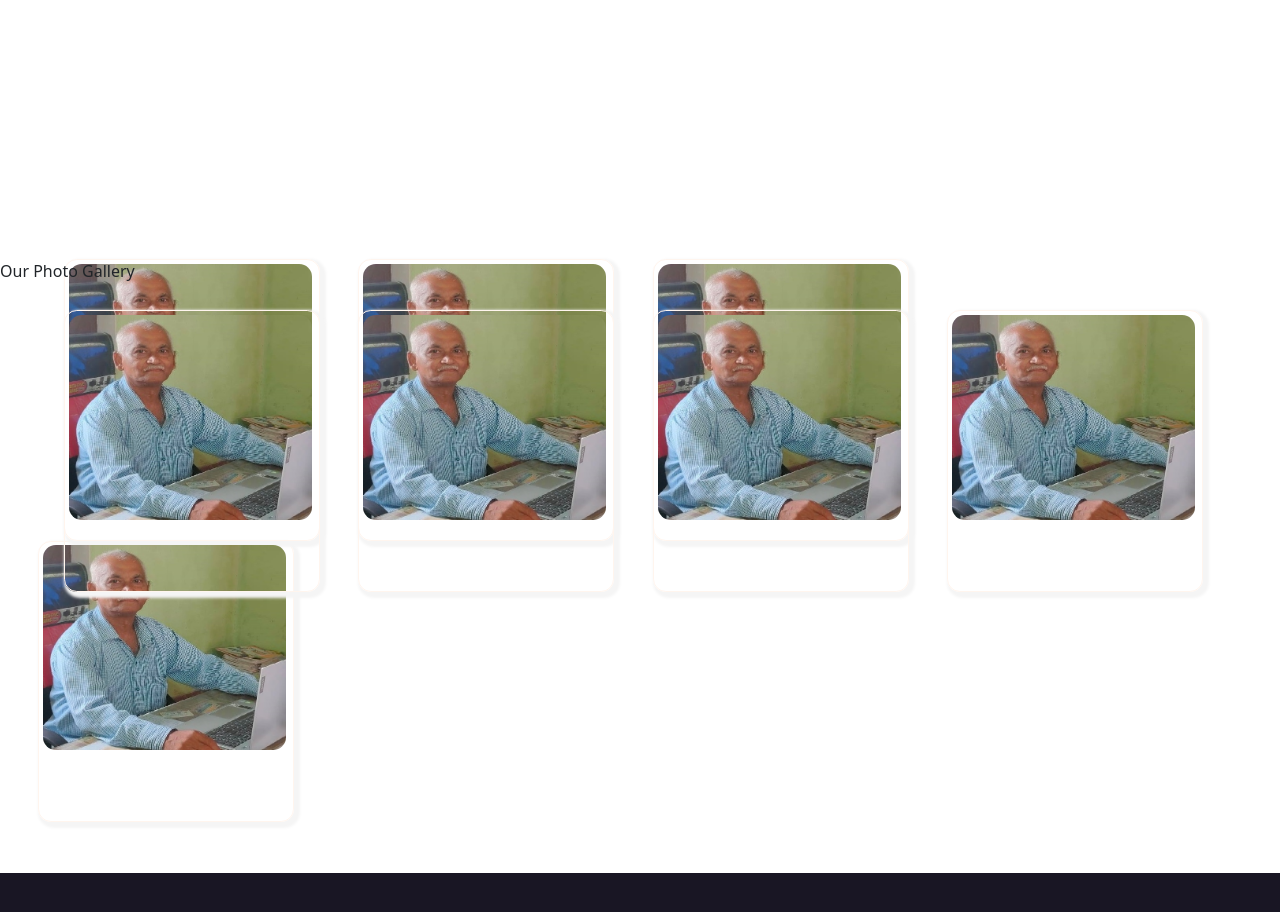
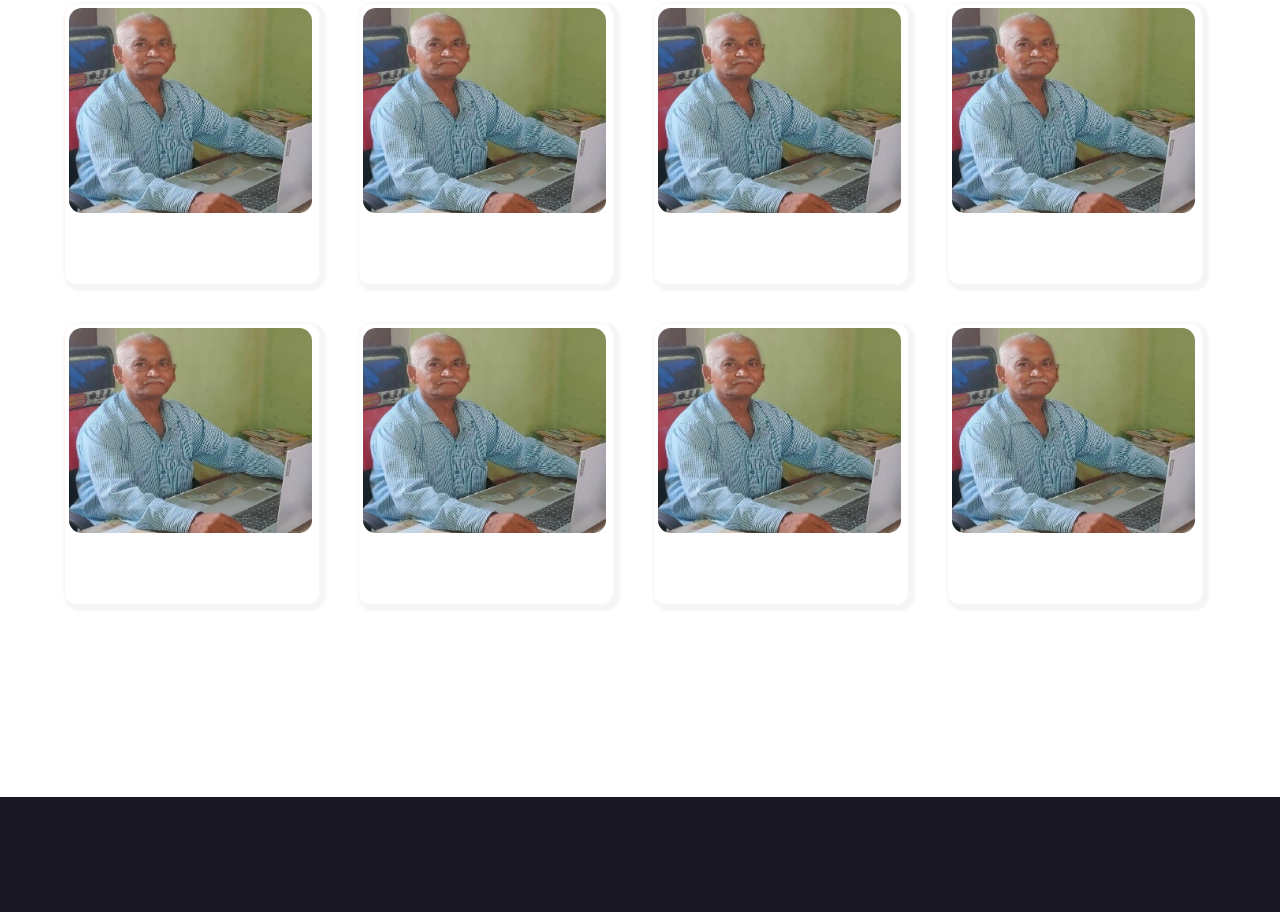
Before and after one commit to rahulsuvaidyam/school, a plain HTML site: page index.html in a window 1280 px wide. Shown: the part 1341-2253 px from the top of the page. Drawn offline with nearby package versions, Linux system fonts and the light colour scheme.

Commit message:
add file

```diff
--- a/css/style.css
+++ b/css/style.css
@@ -129,15 +129,21 @@ margin-left: 1vw;
 }
 
 .our{
-    margin-top: 4vw;
+    width: 100%;
+    height: 70vw;
+    margin-top: 2vw;
 }
 .our1{
     position: absolute;
+    margin-top: 2vw;
+    font-size: 2rem;
+    margin-left: 40vw;
+
 }
 
 .main{
     position: absolute;
-    margin-top: 4vw;
+    margin-top: 8vw;
     display: flex;
     margin-left: 2vw;
 
@@ -167,9 +173,10 @@ margin-left: 1vw;
 
 
 .sec{
+    position: absolute;
     display: flex;
     margin-left: 2vw;
-    margin-top: 30vw;
+    margin-top: 33vw;
 
 }
 .sec1{
--- a/index.html
+++ b/index.html
@@ -166,11 +166,14 @@
 
 
       </div>
+
+      <div class="sec1">
+        <img class="box-img" src="./img/img sir.jpg" alt="">
+
+
   </div>
 
 
-      <div class="sec1">
-        <img class="box-img" src="./img/img sir.jpg" alt="">
 
 
       </div>
@@ -178,9 +181,7 @@
     </div>
 
   </div>
-  <div class="manu">
 
-  </div>
 
 
   <!-- ===================footer=================================================================================== -->
```
